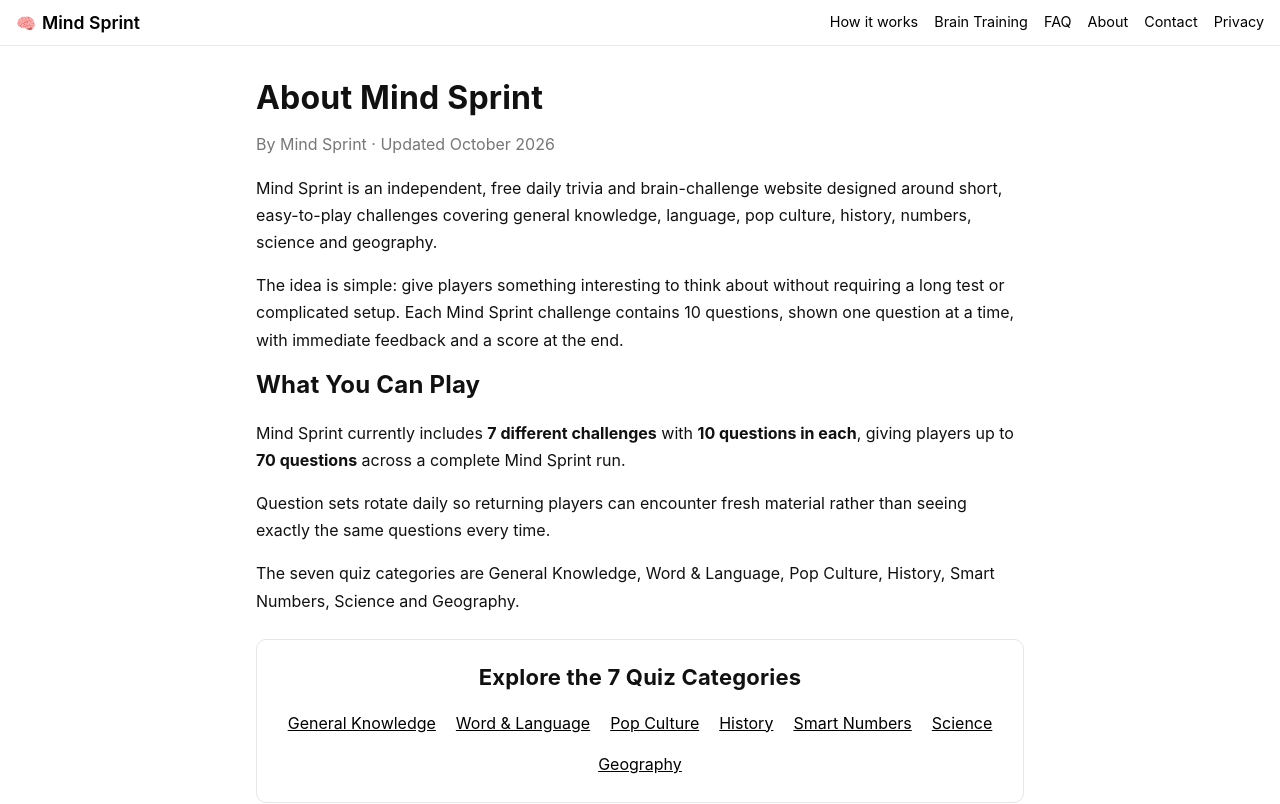
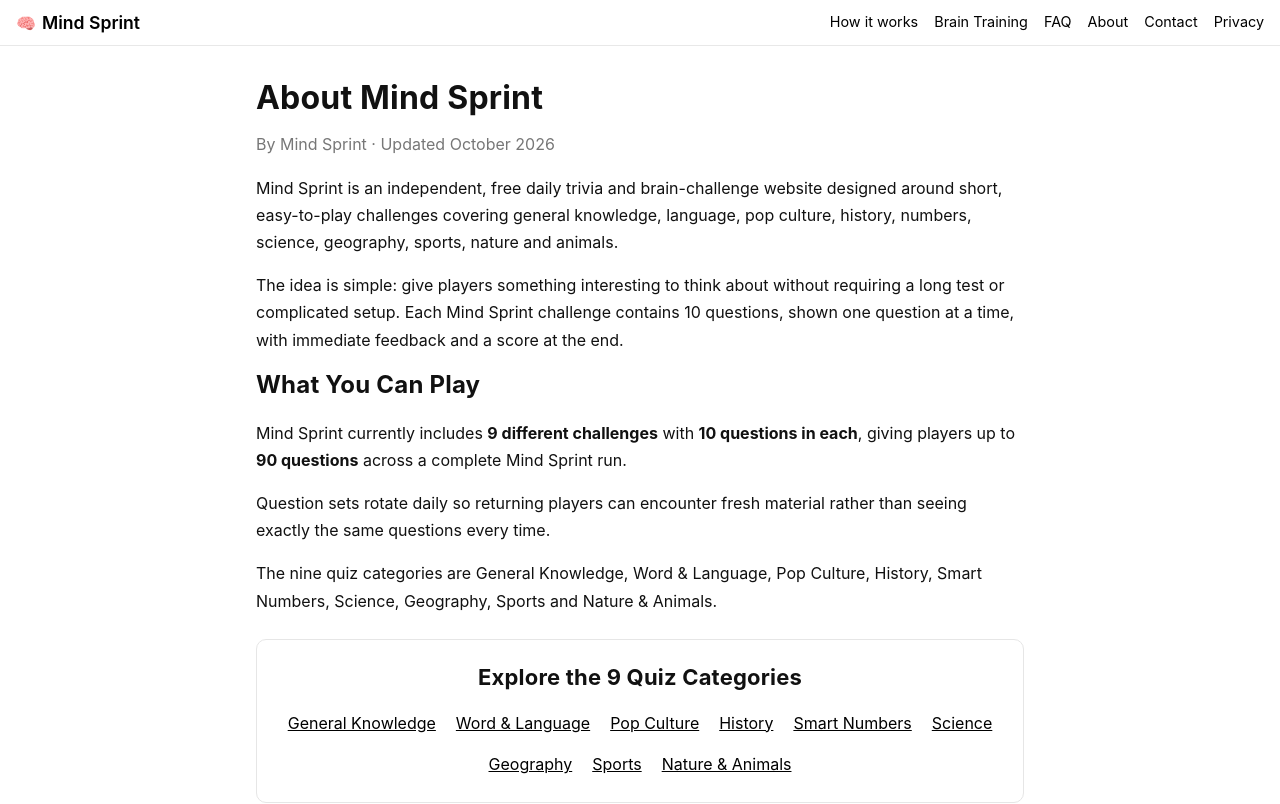
Before and after one commit to justinchase1984/mind-sprint, a Next.js app: page /about in a window 1280 px wide. Shown: the top 804 px of the page. Built offline with nearby package versions, Linux system fonts and the light colour scheme; no server answers.

Commit message:
Update about.tsx

```diff
--- a/pages/about.tsx
+++ b/pages/about.tsx
@@ -35,7 +35,7 @@ const structuredData = {
       name:
         'About Mind Sprint | Daily Quiz & Brain Challenges',
       description:
-        'Learn about Mind Sprint, a free daily quiz with 7 trivia and brain challenges covering general knowledge, words, pop culture, history, numbers, science and geography.',
+        'Learn about Mind Sprint, a free daily quiz with 9 trivia and brain challenges covering general knowledge, words, pop culture, history, numbers, science, geography, sports, nature and animals.',
       isPartOf: {
         '@id':
           'https://www.dailymindsprint.com/#website',
@@ -45,7 +45,7 @@ const structuredData = {
           'https://www.dailymindsprint.com/#organization',
       },
       dateModified:
-        '2026-10-07',
+        '2026-10-11',
     },
   ],
 }
@@ -60,7 +60,7 @@ export default function About() {
 
         <meta
           name="description"
-          content="Learn about Mind Sprint, a free daily quiz with 7 trivia and brain challenges covering general knowledge, words, pop culture, history, numbers, science and geography."
+          content="Learn about Mind Sprint, a free daily quiz with 9 trivia and brain challenges covering general knowledge, words, pop culture, history, numbers, science, geography, sports, nature and animals."
         />
 
         <meta
@@ -90,7 +90,7 @@ export default function About() {
 
         <meta
           property="og:description"
-          content="Learn about Mind Sprint, our free daily quiz, 7 challenge categories, fresh question sets and how the site works."
+          content="Learn about Mind Sprint, our free daily quiz, 9 challenge categories, fresh question sets and how the site works."
         />
 
         <meta
@@ -110,7 +110,7 @@ export default function About() {
 
         <meta
           name="twitter:description"
-          content="Learn about Mind Sprint, our free daily quiz, 7 challenge categories, fresh question sets and how the site works."
+          content="Learn about Mind Sprint, our free daily quiz, 9 challenge categories, fresh question sets and how the site works."
         />
 
         <script
@@ -148,8 +148,8 @@ export default function About() {
         <p>
           Mind Sprint is an independent, free daily trivia and brain-challenge
           website designed around short, easy-to-play challenges covering
-          general knowledge, language, pop culture, history, numbers, science
-          and geography.
+          general knowledge, language, pop culture, history, numbers, science,
+          geography, sports, nature and animals.
         </p>
 
         <p>
@@ -164,9 +164,9 @@ export default function About() {
         </h2>
 
         <p>
-          Mind Sprint currently includes <strong>7 different challenges</strong>{' '}
+          Mind Sprint currently includes <strong>9 different challenges</strong>{' '}
           with <strong>10 questions in each</strong>, giving players up to{' '}
-          <strong>70 questions</strong> across a complete Mind Sprint run.
+          <strong>90 questions</strong> across a complete Mind Sprint run.
         </p>
 
         <p>
@@ -175,8 +175,9 @@ export default function About() {
         </p>
 
         <p>
-          The seven quiz categories are General Knowledge, Word &amp; Language,
-          Pop Culture, History, Smart Numbers, Science and Geography.
+          The nine quiz categories are General Knowledge, Word &amp; Language,
+          Pop Culture, History, Smart Numbers, Science, Geography, Sports and
+          Nature &amp; Animals.
         </p>
 
         <div
@@ -195,7 +196,7 @@ export default function About() {
               fontSize: 22,
             }}
           >
-            Explore the 7 Quiz Categories
+            Explore the 9 Quiz Categories
           </h2>
 
           <div
@@ -309,6 +310,36 @@ export default function About() {
                 }}
               >
                 Geography
+              </a>
+            </Link>
+
+            <Link
+              href="/sports-quiz"
+              legacyBehavior
+            >
+              <a
+                style={{
+                  color: '#000',
+                  textDecoration:
+                    'underline',
+                }}
+              >
+                Sports
+              </a>
+            </Link>
+
+            <Link
+              href="/nature-animals-quiz"
+              legacyBehavior
+            >
+              <a
+                style={{
+                  color: '#000',
+                  textDecoration:
+                    'underline',
+                }}
+              >
+                Nature &amp; Animals
               </a>
             </Link>
           </div>
```
